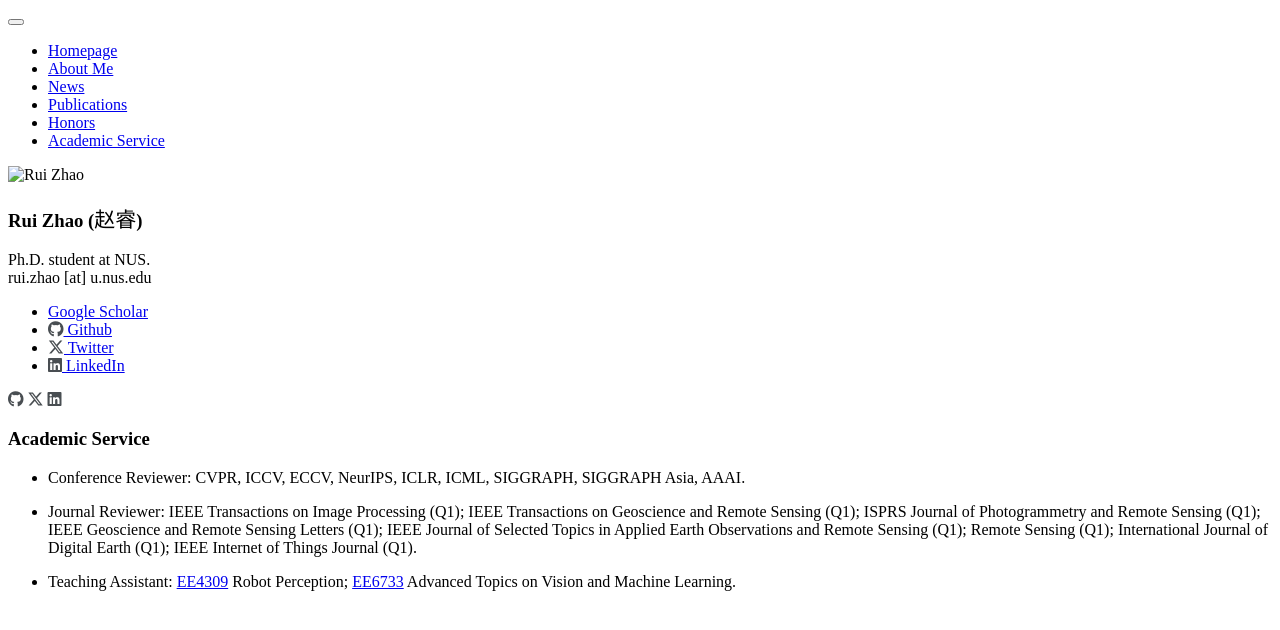
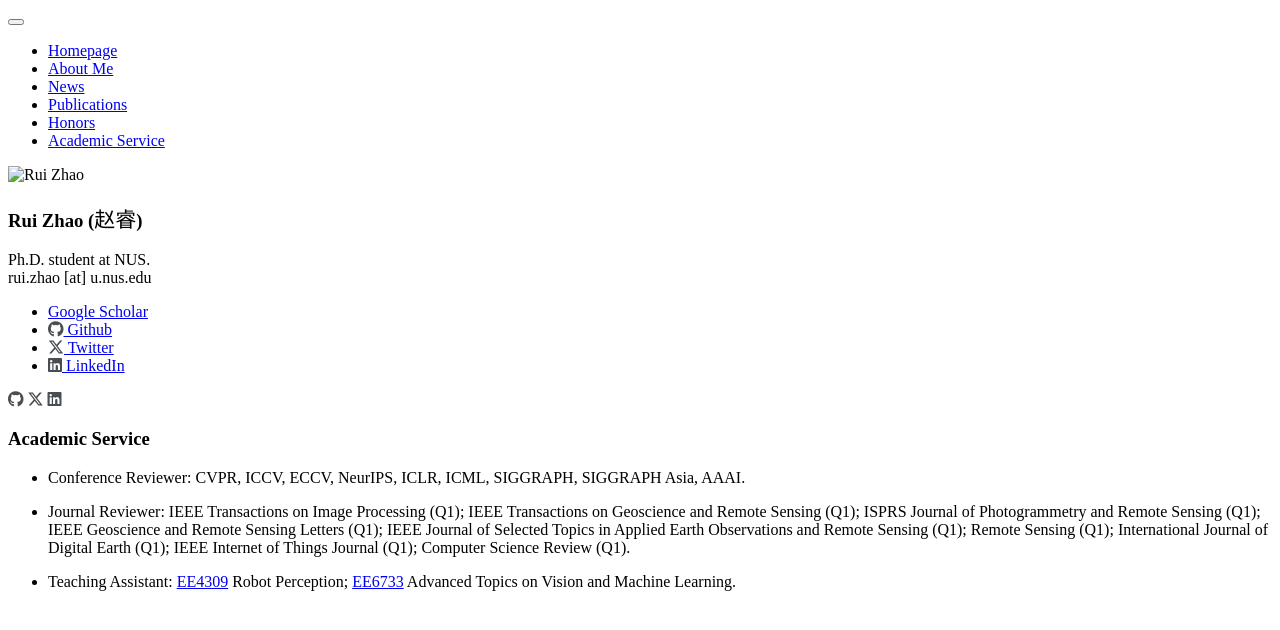
Before and after one commit to ruizhaocv/ruizhaocv.github.io, a Jekyll site: the page built from _pages/includes/academic_service.md, in a window 1280 px wide. Shown: the top 630 px of the page. Built offline with Jekyll 4.4.1, drawn with Linux system fonts in a browser that asks for light colours; nearby versions of some CDN libraries; some web fonts are replaced; our own code applies the rules of GitHub Pages for plain Markdown files; a style sheet for code colours, icons or effects is not loaded.

Commit message:
Update academic_service.md

```diff
--- a/_pages/includes/academic_service.md
+++ b/_pages/includes/academic_service.md
@@ -10,6 +10,7 @@ IEEE Geoscience and Remote Sensing Letters (Q1);
 IEEE Journal of Selected Topics in Applied Earth Observations and Remote Sensing (Q1);
 Remote Sensing (Q1);
 International Journal of Digital Earth (Q1);
-IEEE Internet of Things Journal (Q1).
+IEEE Internet of Things Journal (Q1);
+Computer Science Review (Q1).
 
 - Teaching Assistant: [EE4309](https://nusmods.com/courses/EE4309/robot-perception) Robot Perception; [EE6733](https://nusmods.com/courses/EE6733/advanced-topics-on-vision-and-machine-learning) Advanced Topics on Vision and Machine Learning.
```
